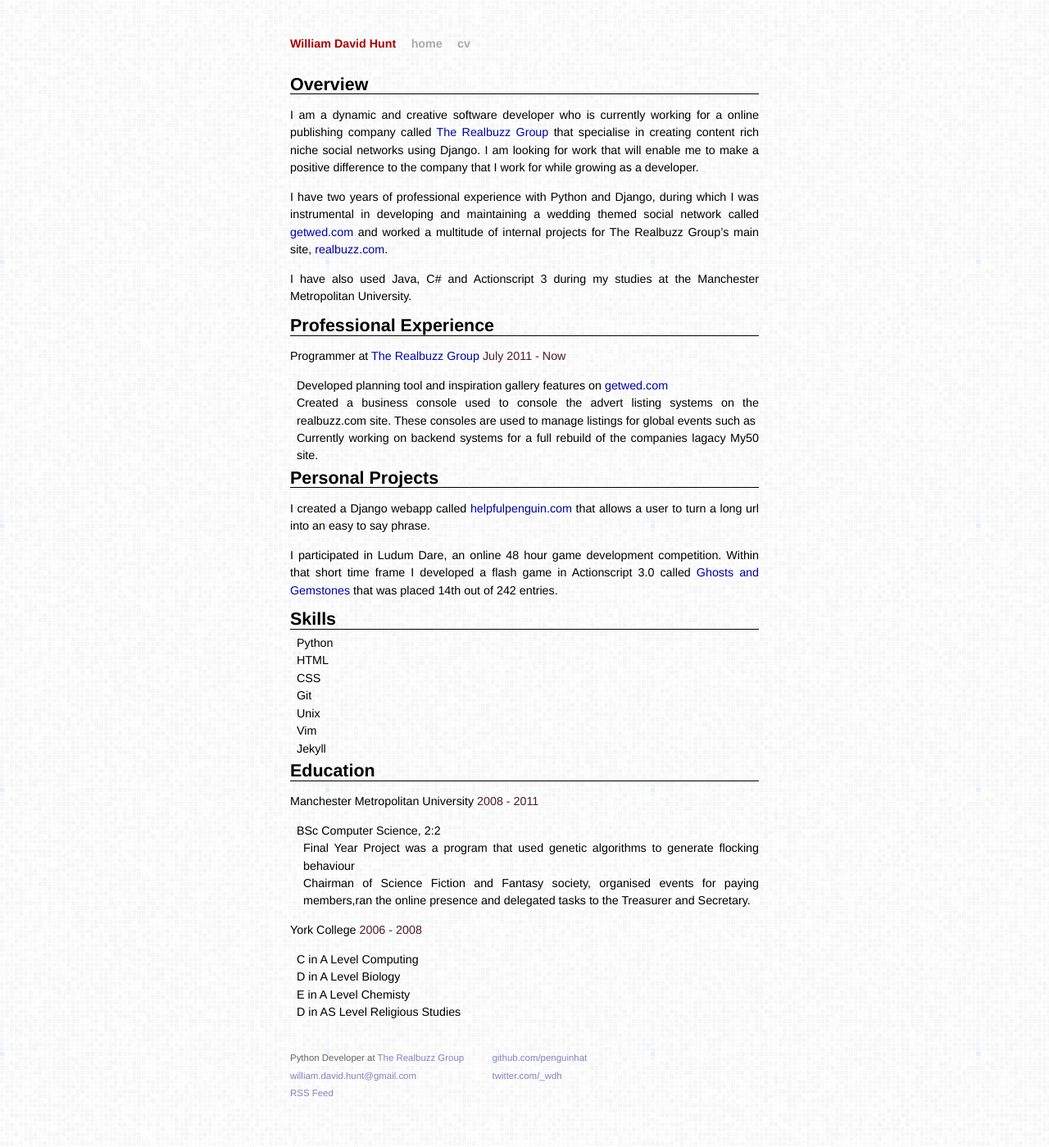
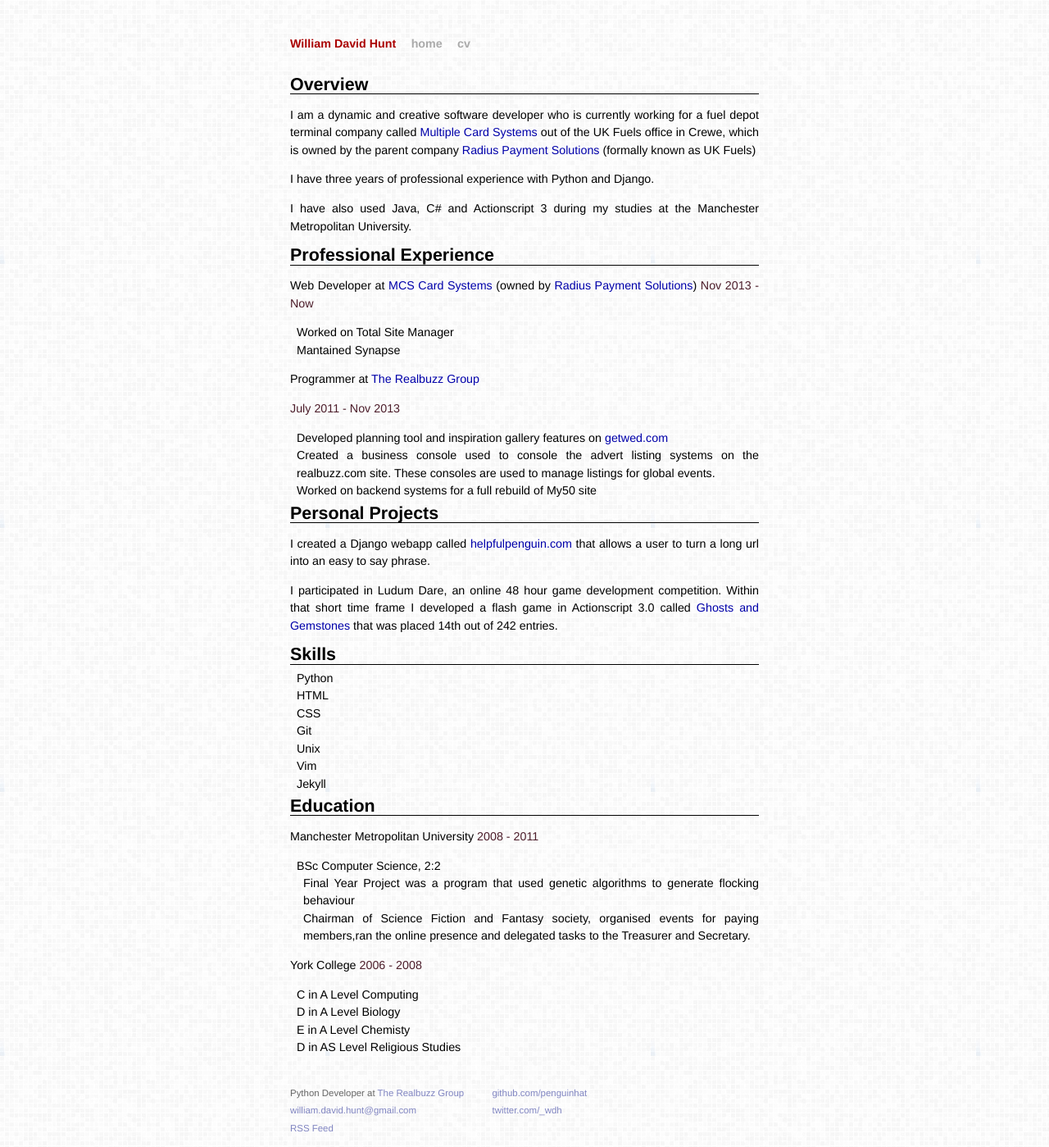
Before and after one commit to penguinhat/penguinhat.github.com, a Jekyll site: the page built from cv.md, in a window 1280 px wide. Shown: the whole page at 82% size. Built offline with Jekyll 4.4.1, drawn with Linux system fonts in a browser that asks for light colours; before the commit the page ends 1356 px from its top, so only the background shows below that.

Commit message:
Update cv

```diff
--- a/cv.md
+++ b/cv.md
@@ -6,20 +6,29 @@ title: William David Hunt
 Overview
 ------
 
-I am a dynamic and creative software developer who is currently working for a online publishing company called <a href='therealbuzzgroup.com'>The Realbuzz Group</a> that specialise in creating content rich niche social networks using Django. I am looking for work that will enable me to make a positive difference to the company that I work for while growing as a developer.
+I am a dynamic and creative software developer who is currently working for a fuel depot terminal company called <a href='therealbuzzgroup.com'>Multiple Card Systems</a> out of the UK Fuels office in Crewe, which is owned by the parent company <a href='http://radiuspaymentsolutions.com/'>Radius Payment Solutions</a> (formally known as UK Fuels)
 
-I have two years of professional experience with Python and Django, during which I was instrumental in developing and maintaining a wedding themed social network called <a href='getwed.com'>getwed.com</a> and worked a multitude of internal projects for The Realbuzz Group's main site, <a href='realbuzz.com'>realbuzz.com</a>.
+I have three years of professional experience with Python and Django.
 
 I have also used Java, C# and Actionscript 3 during my studies at the Manchester Metropolitan University.
 
 Professional Experience
 ------
 
-Programmer at <a href='therealbuzzgroup.com'>The Realbuzz Group</a> <span class="cv-date">July 2011 - Now</span>
+
+Web Developer at <a href='http://www.mcscardsystems.com'>MCS Card Systems</a> (owned by <a href='http://radiuspaymentsolutions.com/'>Radius Payment Solutions</a>) <span class="cv-date">Nov 2013 - Now</span>
+
+ * Worked on Total Site Manager
+ * Mantained Synapse
+
+
+Programmer at <a href='therealbuzzgroup.com'>The Realbuzz Group</a>
+
+<span class="cv-date">July 2011 - Nov 2013</span>
 
  * Developed planning tool and inspiration gallery features on <a href='getwed.com'>getwed.com</a>
- * Created a business console used to console the advert listing systems on the realbuzz.com site. These consoles are used to manage listings for global events such as
- * Currently working on backend systems for a full rebuild of the companies lagacy My50 site.
+ * Created a business console used to console the advert listing systems on the realbuzz.com site. These consoles are used to manage listings for global events.
+ * Worked on backend systems for a full rebuild of My50 site
 
 
 Personal Projects
```
